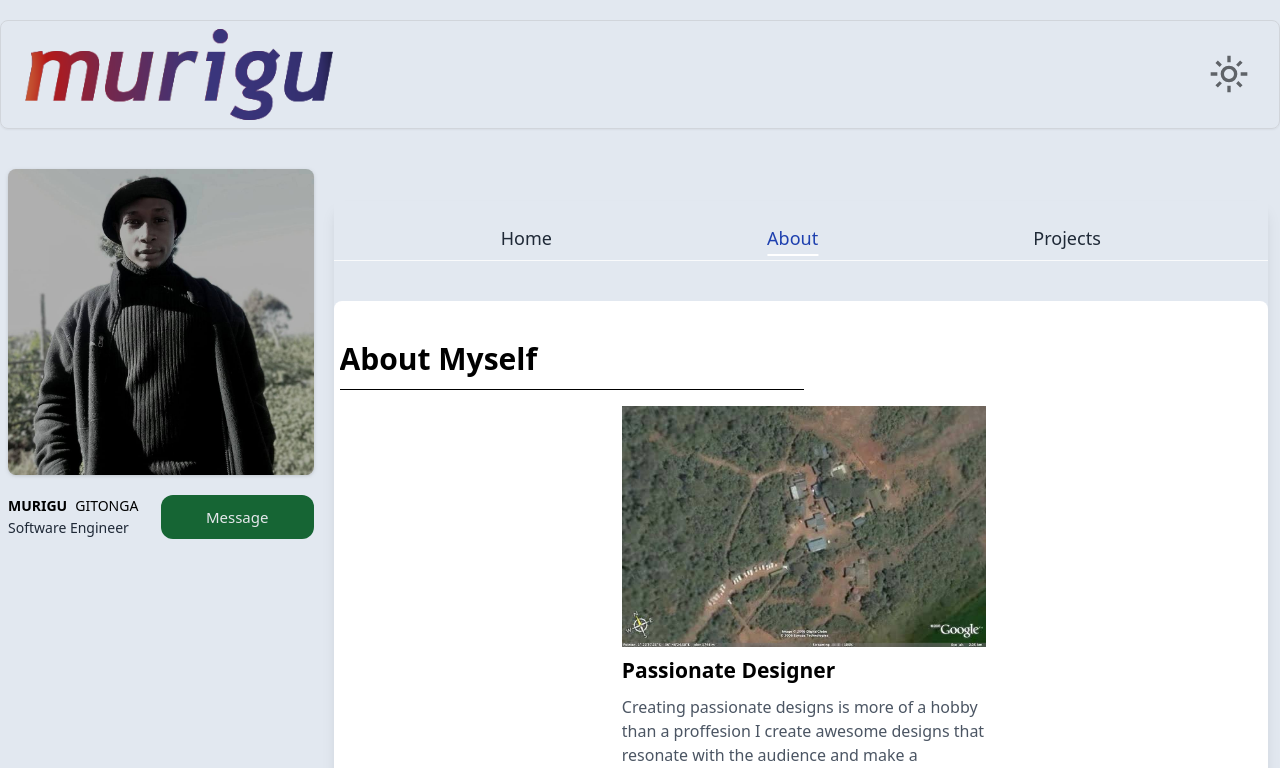
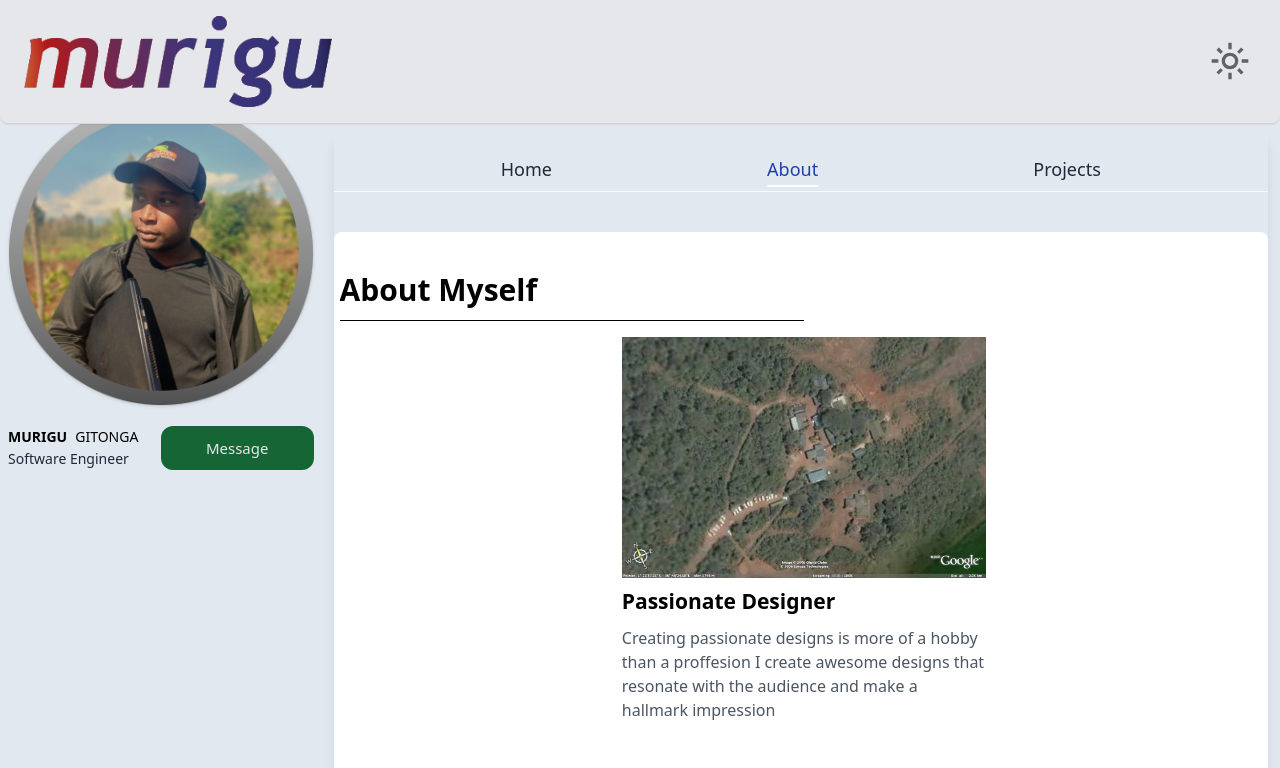
Before and after one commit to adrianmdevs/murigudev, a Vue app: page /about in a window 1280 px wide. Shown: the top 768 px of the page. Built offline with nearby package versions, Linux system fonts and the light colour scheme.

Commit message:
mod(ui): modify font particulars

```diff
--- a/src/App.vue
+++ b/src/App.vue
@@ -6,7 +6,7 @@ import SelfSection from './components/selfSection.vue';
 </script>
 <template>
   <div class="block bg-slate-200 dark:bg-[#010101] transition-all ease-in-out duration-300">
-    <div class="flex flex-col min-h-screen pt-5 space-y-10 md:mx-8 lg:container lg:mx-auto">
+    <div class="flex flex-col min-h-screen pt-5 space-y-20 md:mx-8 lg:container lg:mx-auto">
       <headerComponent/>
       <div class="relative flex flex-col items-start w-full space-y-8 md:flex-row md:justify-center">
         <SelfSection/>
--- a/src/components/HeaderComponent.vue
+++ b/src/components/HeaderComponent.vue
@@ -17,7 +17,7 @@ onUnmounted(()=>{
 })
 </script>
 <template>
-    <header class="w-full px-6 py-2 rounded-lg shadow-sm z-99 max-sm:px-3 dark:bg-inherit md:border md:border-gray-300 md:dark:border-gray-600">
+    <header class="w-full fixed top-0 z-[999] px-6 py-4 border-b bg-gray-200 border-gray-500/20 dark:border-gray-500/50 shadow-sm md:rounded-lg z-99 max-sm:px-3 dark:bg-black md:border-gray-300">
         <div class="flex flex-row justify-between w-full lg:container lg:mx-auto">
         <img src="../assets/images/murigu.png" class="w-1/3 h-auto lg:w-1/4" alt="">
         <button @click="toggleDark" class="text-xl focus:outline-none pe-1.5">
--- a/src/components/MessageModal.vue
+++ b/src/components/MessageModal.vue
@@ -8,7 +8,7 @@ const props = defineProps({
   }
 })
 
-// Disable background scroll when modal is open
+// watcher disables background scroll when modal is open
 watch(
   () => props.isOpen,
   (newVal) => {
@@ -16,16 +16,16 @@ watch(
   }
 )
 
-// Safety cleanup on unmount
+// safety cleanup on unmount
 onUnmounted(() => {
   document.body.style.overflow = ''
 })
 
-// Emit event for closing modal
+// emit event for closing modal
 const emit = defineEmits(['close'])
 
-// Handle outside click (overlay)
-const handleOverlayClick = (e) => {
+// handle outside click (click on overlay closes modal)
+const handleOverlayClick = e => {
   if (e.target === e.currentTarget) {
     emit('close')
   }
@@ -49,7 +49,7 @@ const handleOverlayClick = (e) => {
     >
       <!-- Modal content container -->
       <div
-        class="relative flex flex-col h-auto p-6 space-y-8 text-white transition-transform transform bg-white border shadow-2xl rounded-2xl dark:bg-secondary-dark w-72 md:w-96 dark:border-gray-300"
+        class="relative flex flex-col h-auto p-6 space-y-4 text-white transition-transform transform bg-white border shadow-2xl rounded-2xl dark:bg-secondary-dark w-72 md:w-96 dark:border-gray-300"
       >
         <!-- Close button -->
         <button
@@ -87,6 +87,17 @@ const handleOverlayClick = (e) => {
                 <img src="/src/assets/icons/Chevron-right.svg" alt="chevron" />
               </a>
             </div>
+            <!--Gmail-->
+            <div class="flex flex-row items-center justify-between text-lg dark:text-white">
+              <div class="flex flex-row w-full space-x-4">
+                <img src="/src/assets/icons/gmail.svg" class="w-10 h-10" alt="telegram" />
+                <span>Gmail</span>
+              </div>
+              <a href="#">
+                <img src="/src/assets/icons/Chevron-right.svg" class="w-4 h-4" alt="chevron" />
+              </a>
+            </div>
+
           </div>
         </div>
       </div>
--- a/src/components/home/HeroSect.vue
+++ b/src/components/home/HeroSect.vue
@@ -1,7 +1,7 @@
 <template>
     <!--Carousel Items-->
     <div class="relative block w-full">
-        <img src="/src/assets/images/gallery-1497894743-gettyimages-582802922.jpg" class="inset-0" alt="">
+        <img src="/src/assets/images/introImage.png" class="inset-0" alt="">
         <div class="absolute text-2xl text-white bottom-4">
             <p class="text-wrap">Developing Robust and advanced solutions to commonplace problems</p>
         </div>
--- a/src/components/selfSection.vue
+++ b/src/components/selfSection.vue
@@ -6,7 +6,7 @@ const isModalOpen = ref(false);
 </script>
 <template>
     <div class="flex flex-col items-center justify-center w-full px-2 space-y-5 md:items-start md:space-y-5 dark: bg-inherit md:w-1/3">
-        <img src="../assets/images/MeAgentFB.jpg"class="w-full rounded-lg drop-shadow" alt="">
+        <img src="../assets/images/introImage.png"class="w-full rounded-lg drop-shadow" alt="">
         <div class="flex items-center justify-between w-full">
             <div class="flex flex-col w-1/2 items-start space-y-0.5 md:items-start">
                 <p class="space-x-2 text-[14px] uppercase md:text-sm dark:text-gray-100"><span class="font-semibold">Murigu</span><span class="font-medium">Gitonga</span></p>
```
Also changed, not shown: src/assets/images/introImage.png (added).
